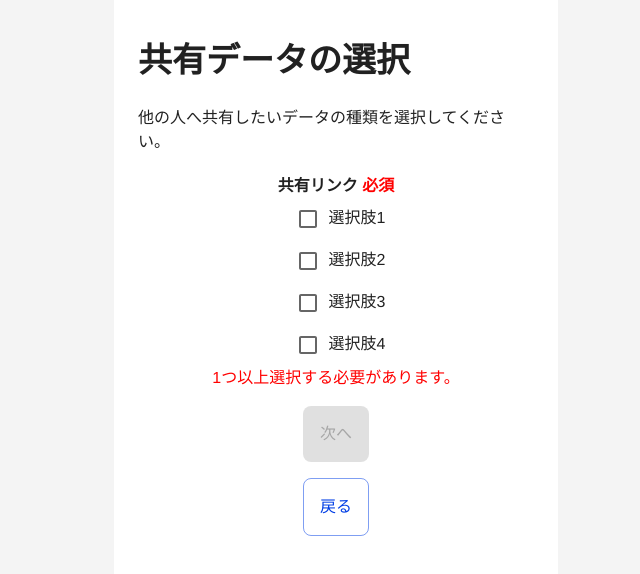
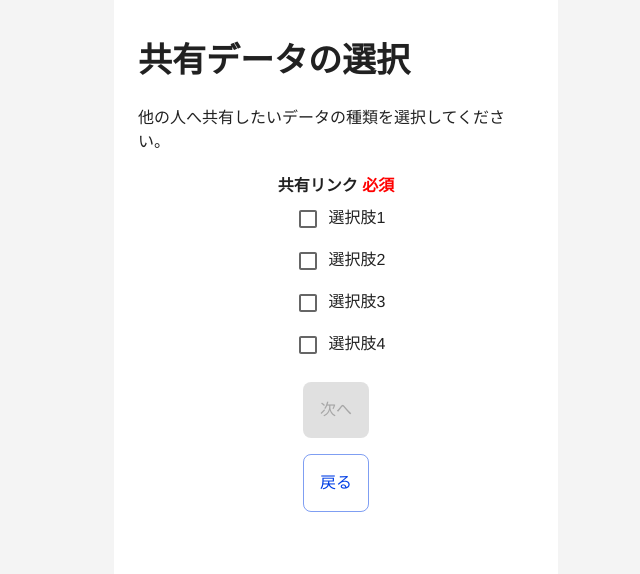
Before and after one commit to STECH-for-My-Shienkin-Navi/My-Shienkin-Navi, a React (Vite) app: page /DataShare in a window 1280 px wide. Shown: the top 574 px of the page, without its empty margins (304-944 px from the left). Built offline with nearby package versions, Linux system fonts and the light colour scheme.

Commit message:
fix: ページ遷移直後にはエラーメッセージを表示しないように修正

```diff
--- a/src/components/pages/DataSharePage.tsx
+++ b/src/components/pages/DataSharePage.tsx
@@ -48,7 +48,7 @@ export const DataSharePage: FC = () => {
 
   const [CheckList, setCheckList] = useState(data);
   const [dialogOpen, setDialogOpen] = useState(false);
-  const [checkBoxError, setCheckBoxError] = useState(true);
+  const [checkBoxError, setCheckBoxError] = useState(false);
   const [nextButtonIsDisabled, setNextButtonIsDisabled] = useState<boolean>(true);
 
   const [resultPageIsShow, setResultPageIsShow] = useState<boolean>(false);
```
